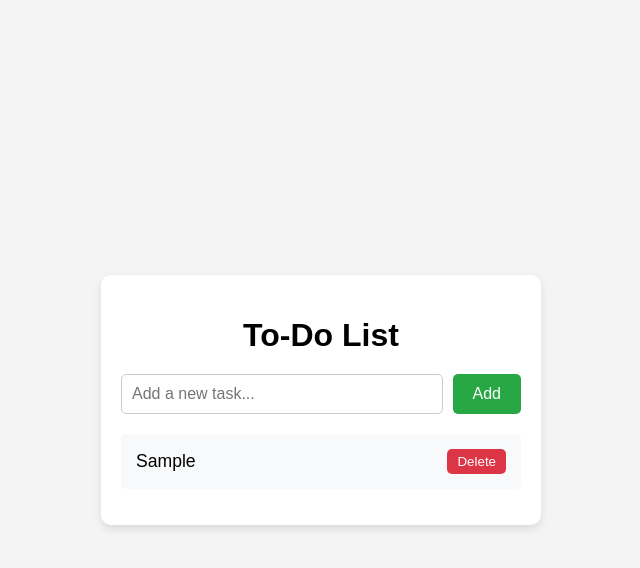
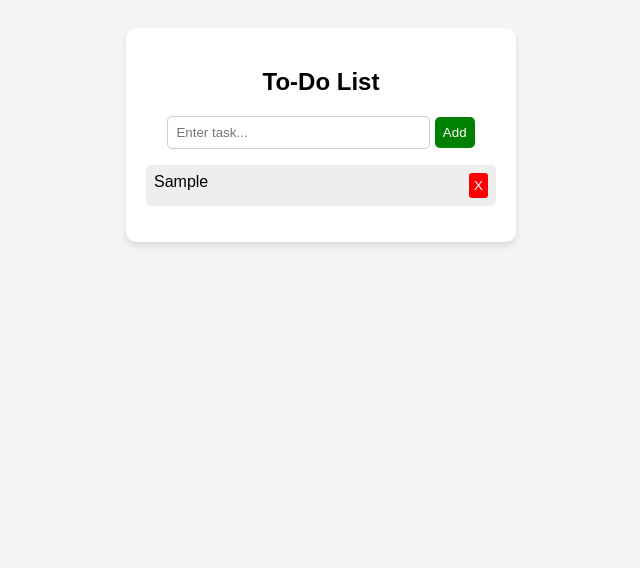
Before and after one commit to monikaL229/HTML, a plain HTML site: page Todo list/Index.html in a window 1280 px wide. Both pictures are taken after typing "Sample" into the empty fields and a click on the button "Add". Shown: the whole page, without its empty margins (319-959 px from the left). Drawn offline with Linux system fonts and the light colour scheme.

Commit message:
update to do list

```diff
--- a/Todo list/Index.html
+++ b/Todo list/Index.html
@@ -1,143 +1,91 @@
-
 <!DOCTYPE html>
 <html lang="en">
 <head>
     <meta charset="UTF-8">
     <meta name="viewport" content="width=device-width, initial-scale=1.0">
-    <title>To-Do List</title>
+    <title>Simple To-Do List</title>
     <style>
-
         body {
             font-family: Arial, sans-serif;
+            text-align: center;
             background-color: #f4f4f4;
-            margin: 0;
-            padding: 0;
-            display: flex;
-            justify-content: center;
-            align-items: center;
-            height: 100vh;
+            padding: 20px;
         }
 
         .container {
-            width: 100%;
-            max-width: 400px;
-            background-color: #fff;
+            max-width: 350px;
+            background: white;
             padding: 20px;
             border-radius: 10px;
-            box-shadow: 0 4px 8px rgba(0, 0, 0, 0.1);
-            text-align: center;
+            box-shadow: 0px 4px 6px rgba(0, 0, 0, 0.1);
+            margin: auto;
         }
 
-        h1 {
-            font-size: 2em;
-            margin-bottom: 20px;
+        input {
+            width: 70%;
+            padding: 8px;
+            border: 1px solid #ccc;
+            border-radius: 5px;
         }
 
-        .todo-form {
-            display: flex;
-            margin-bottom: 20px;
-        }
-
-        #todoInput {
-            flex: 1;
-            padding: 10px;
-            font-size: 1em;
-            border: 1px solid #ccc;
-            border-radius: 5px;
-            margin-right: 10px;
-        }
-
-        #addBtn {
-            padding: 10px 20px;
-            background-color: #28a745;
-            color: #fff;
-            font-size: 1em;
+        button {
+            padding: 8px;
             border: none;
+            background: green;
+            color: white;
             border-radius: 5px;
             cursor: pointer;
         }
 
-        #addBtn:hover {
-            background-color: #218838;
-        }
-
         ul {
-            list-style-type: none;
+            list-style: none;
             padding: 0;
         }
 
         li {
-            background-color: #f8f9fa;
-            padding: 15px;
-            margin-bottom: 10px;
+            background: #eee;
+            padding: 8px;
+            margin: 5px 0;
             border-radius: 5px;
             display: flex;
             justify-content: space-between;
-            align-items: center;
-            font-size: 1.1em;
         }
 
-        li button {
-            background-color: #dc3545;
-            color: #fff;
+        .delete {
+            background: red;
             border: none;
-            padding: 5px 10px;
-            border-radius: 5px;
+            color: white;
             cursor: pointer;
-        }
-
-        li button:hover {
-            background-color: #c82333;
+            padding: 5px;
+            border-radius: 3px;
         }
     </style>
 </head>
 <body>
 
     <div class="container">
-        <h1>To-Do List</h1>
-        <div class="todo-form">
-            <input type="text" id="todoInput" placeholder="Add a new task...">
-            <button id="addBtn">Add</button>
-        </div>
-        <ul id="todoList">
-        </ul>
+        <h2>To-Do List</h2>
+        <input type="text" id="taskInput" placeholder="Enter task...">
+        <button onclick="addTask()">Add</button>
+        <ul id="taskList"></ul>
     </div>
 
     <script>
-        const addBtn = document.getElementById('addBtn');
-        const todoInput = document.getElementById('todoInput');
-        const todoList = document.getElementById('todoList');
+        function addTask() {
+            let taskInput = document.getElementById("taskInput");
+            let taskText = taskInput.value.trim();
 
-        function addTask() {
-            const taskText = todoInput.value.trim();
             if (taskText === "") {
                 alert("Please enter a task.");
                 return;
             }
 
-        const newTask = document.createElement('li');
-        newTask.textContent = taskText;
+            let li = document.createElement("li");
+            li.innerHTML = `${taskText} <button class="delete" onclick="this.parentElement.remove()">X</button>`;
 
-        const deleteBtn = document.createElement('button');
-        deleteBtn.textContent = "Delete";
-        deleteBtn.onclick = function() {
-                newTask.remove();
-            };
-
-            newTask.appendChild(deleteBtn);
-
-            todoList.appendChild(newTask);
-
-            todoInput.value = "";
+            document.getElementById("taskList").appendChild(li);
+            taskInput.value = "";
         }
-
-        addBtn.addEventListener('click', addTask);
-
-        todoInput.addEventListener('keypress', function(event) {
-            if (event.key === 'Enter') {
-                addTask();
-            }
-        });
     </script>
 
 </body>
```
